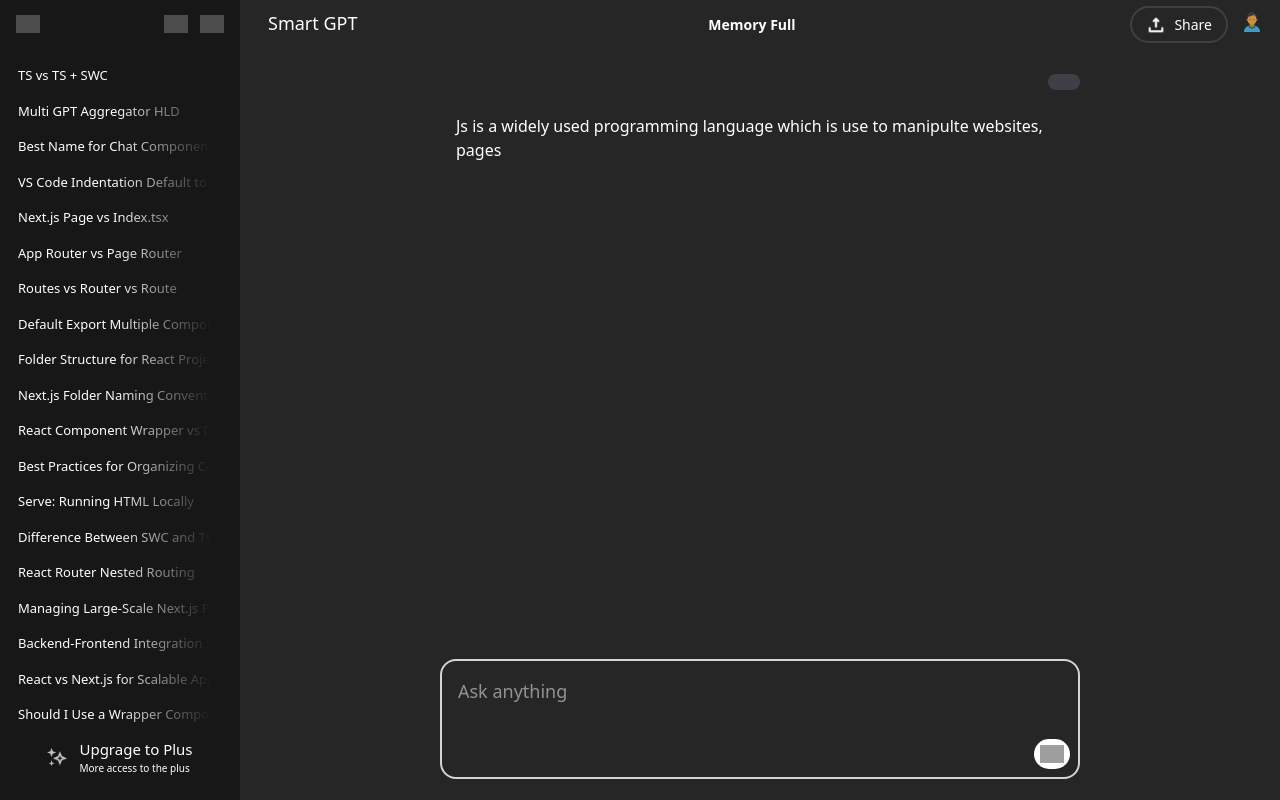
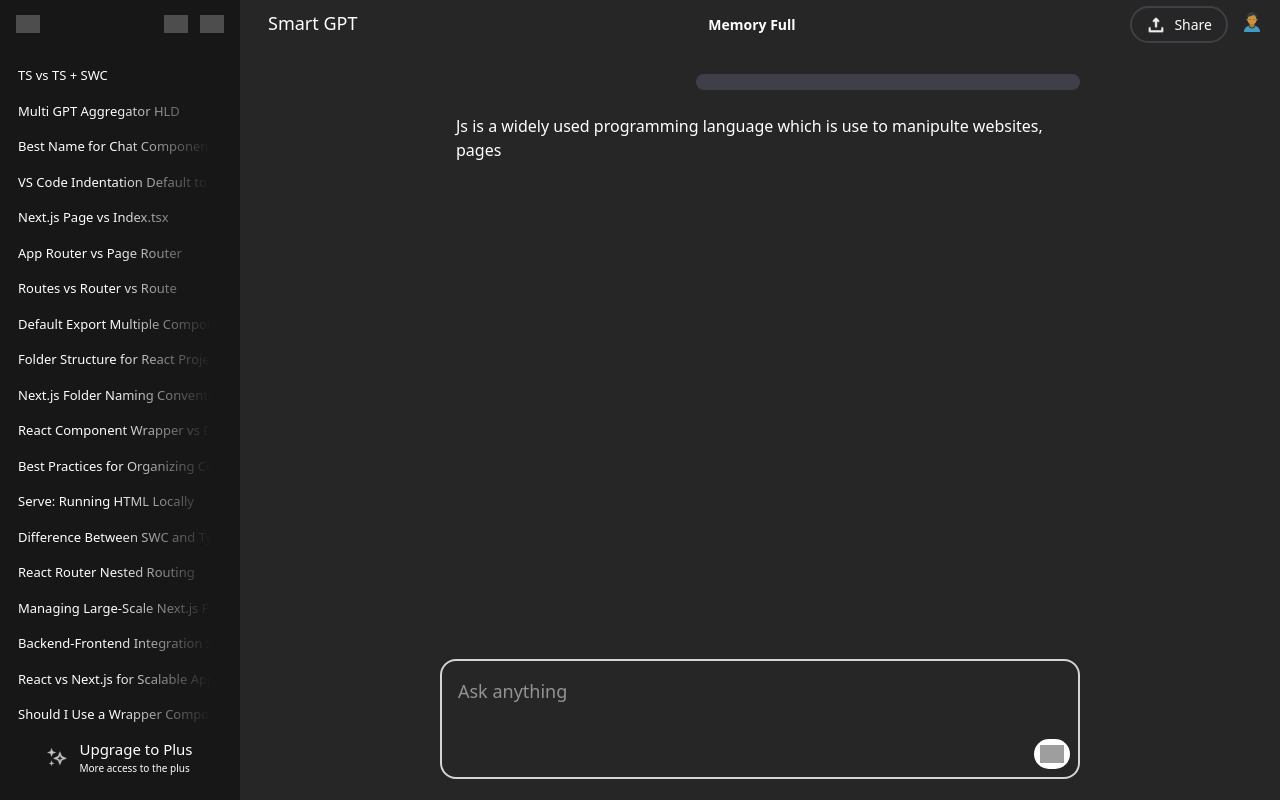
Before and after one commit to Rishabh8210/Smart-GPT, a React (Vite) app: page /conversation in a window 1280 px wide. Both pictures are taken after a click on the button 1052 px from the left and 421 px from the top of the page. Built offline with nearby package versions, Linux system fonts and the light colour scheme; grey boxes are pictures that could not be loaded.

Commit message:
Fix: Chat component size and changed title and favicon

```diff
--- a/index.html
+++ b/index.html
@@ -3,9 +3,9 @@
 
 <head>
   <meta charset="UTF-8" />
-  <link rel="icon" type="image/svg+xml" href="/vite.svg" />
+  <link rel="icon" type="image/svg+xml" href="/stars.png" />
   <meta name="viewport" content="width=device-width, initial-scale=1.0" />
-  <title>Vite + React + TS</title>
+  <title>Smart-GPT</title>
 </head>
 
 <body>
--- a/src/components/ConversationPanelComponents/MainContainer.tsx
+++ b/src/components/ConversationPanelComponents/MainContainer.tsx
@@ -30,7 +30,7 @@ export const MainContainer = () => {
             } else {
               return (
                 <div className="h-fit w-[50vw] flex justify-end">
-                  <div className="h-fit w-fit flex justify-end px-4 py-2 bg-zinc-700 rounded-2xl">
+                  <div className="h-fit w-[60%] flex px-4 py-2 bg-zinc-700 rounded-2xl">
                     <p className="">{chat.content}</p>
                   </div>
                 </div>
```
